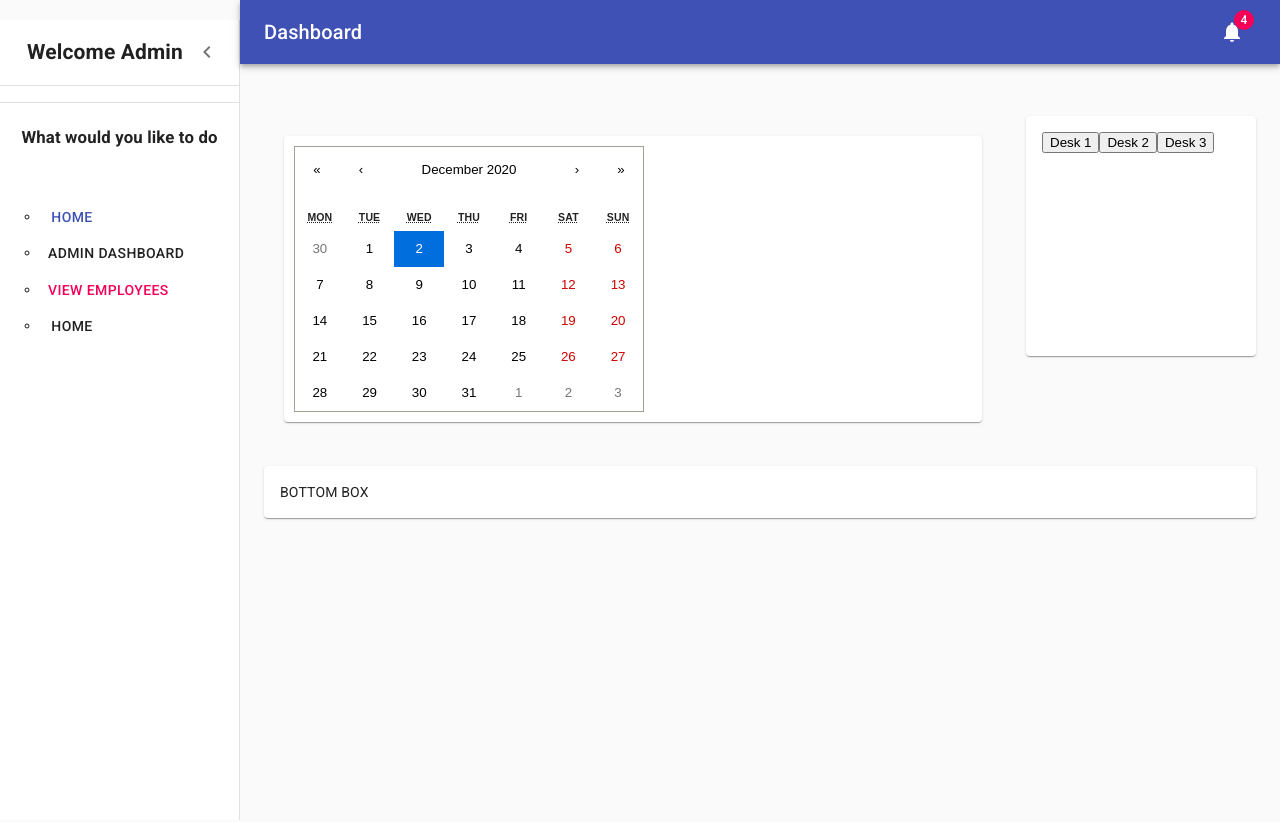
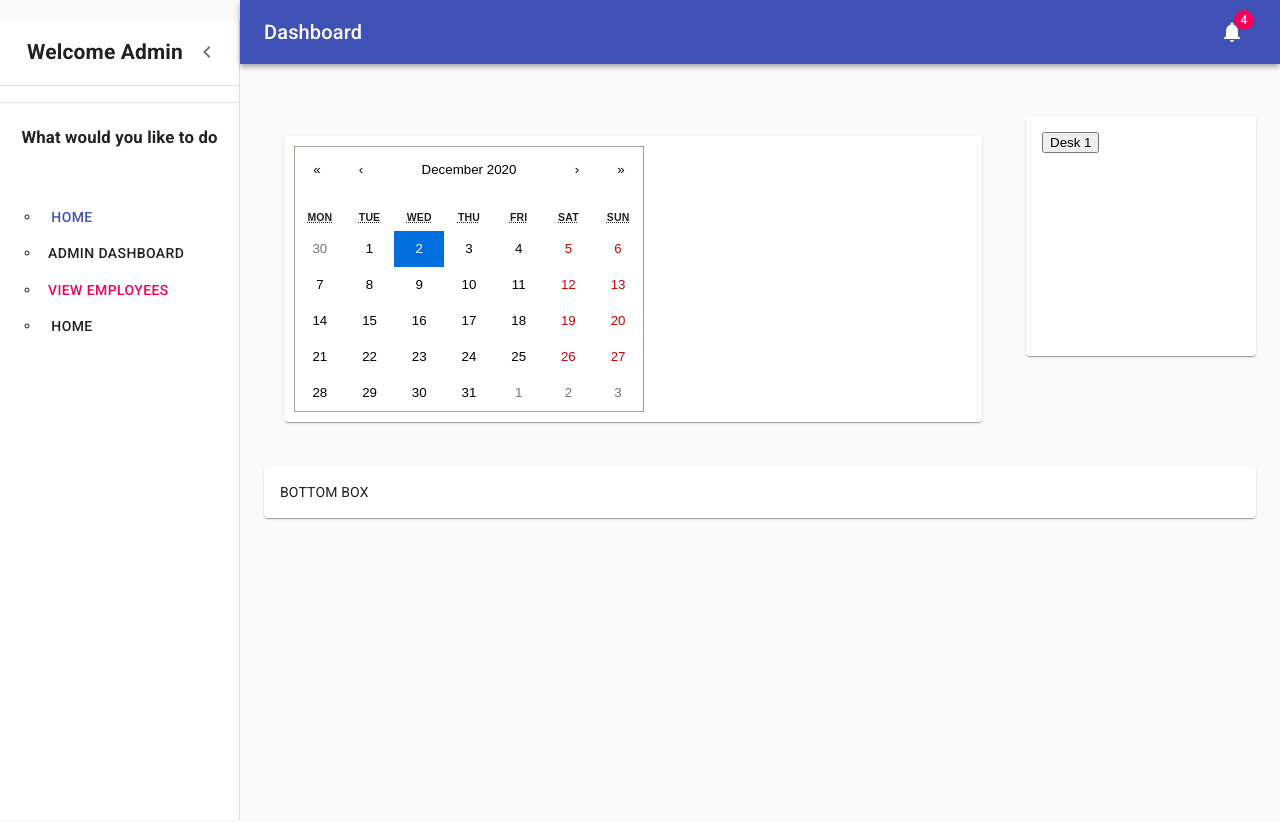
Before and after one commit to WebDevelopAHAHAs/flexidesk, a React (Create React App) app: page / in a window 1280 px wide. Shown: the top 822 px of the page. Built offline with nearby package versions, Linux system fonts and the light colour scheme.

Commit message:
moved functions around
moved functiosn around to get calendar desk selection working

```diff
--- a/src/components/bookings/BookingsPage.js
+++ b/src/components/bookings/BookingsPage.js
@@ -9,7 +9,24 @@ import Fade from '@material-ui/core/Fade';
 
 
 
-export function ShowDesk(day){
+// export function ShowDesk(day){
+//   const useStyles = makeStyles((theme) => ({
+//     modal: {
+//       display: 'flex',
+//       alignItems: 'center',
+//       justifyContent: 'center',
+//     },
+//     paper: {
+//       backgroundColor: theme.palette.background.paper,
+//       border: '2px solid #000',
+//       boxShadow: theme.shadows[5],
+//       padding: theme.spacing(2, 4, 3),
+//     },
+//   }));
+
+
+
+function SelectedDesk(event){
     const useStyles = makeStyles((theme) => ({
     modal: {
       display: 'flex',
@@ -23,12 +40,11 @@ export function ShowDesk(day){
       padding: theme.spacing(2, 4, 3),
     },
   }));
-
     const classes = useStyles();
     const [open, setOpen] = useState(false);
     const [deskNum, setDeskNum] = useState(null)
-
-  const selectedDesk = () =>{
+    setOpen(true);
+    setDeskNum(event.target.id)
 
     return(
       <div>
@@ -46,6 +62,7 @@ export function ShowDesk(day){
       >
         <Fade in={open}>
           <div className={classes.paper}>
+
             <h2 id="transition-modal-title">You have clicked {deskNum}</h2>
             <p id="transition-modal-description"> put component here</p>
           </div>
@@ -53,33 +70,32 @@ export function ShowDesk(day){
       </Modal>
       </div>
     )
-  }
 
-  const handleOpen = (event) => {
-    console.log(event.target.id)
-    setOpen(true);
-    setDeskNum(event.target.id)
-    selectedDesk()
-  };
+
+//   const handleOpen = (event) => {
+//     console.log(event.target.id)
+//     selectedDesk()
+//   };
 
   const handleClose = () => {
     setOpen(false);
   };
+}
+
+
+function ShowDesk(day){
     return(
         <div>
             {/* renders desks available (connected to backend) */}
-   <button id="desk1" onClick={handleOpen}> Desk 1</button>
-   <button id="desk2" onClick={handleOpen}> Desk 2</button>
-   <button id="desk3" onClick={handleOpen}> Desk 3</button>
-
-
+         <button id="desk1" onClick={SelectedDesk}> Desk 1</button>
+         {/* <button id="desk2" onClick={handleOpen}> Desk 2</button>
+         <button id="desk3" onClick={handleOpen}> Desk 3</button> */}
          {/* onClick > execute another function for form (look at react events - https://reactjs.org/docs/handling-events.html) content and logic seperated out (dont call twice) */}
 
         </div>
-)
-}
+    )}
 
-export function Bookings() {
+function Bookings() {
   const [value, onChange] = useState(new Date());
 
   return (
@@ -90,10 +106,10 @@ export function Bookings() {
         // passes argument
         onClickDay={(day)=> ShowDesk(day)}
       />
-      {/* renders ShowDesk function after a day is clicked */}
-      {/* <ShowDesk/> */}
 
     </div>
 
   );
 }
+
+export {Bookings, ShowDesk};
```
Lines whose indentation alone changed are shown as unchanged.
